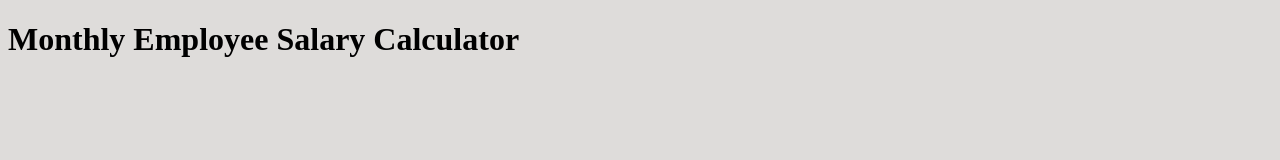
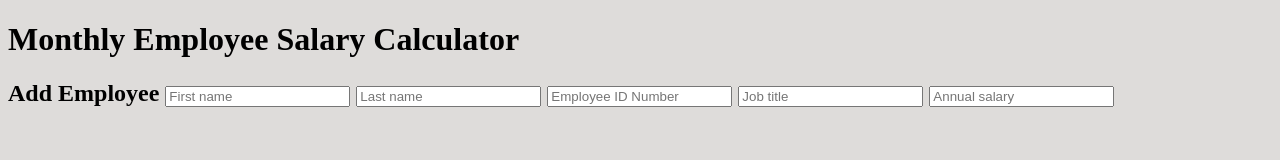
Before and after one commit to jmbielejeski/weekend1-salary-calculator, a plain HTML site: page index.html in a window 1280 px wide. Drawn offline with Linux system fonts and the light colour scheme.

Commit message:
Added basic input fields for first name, last nama, id number, job title, annual salary

```diff
--- a/index.html
+++ b/index.html
@@ -10,5 +10,34 @@
   </head>
   <body>
     <h1>Monthly Employee Salary Calculator</h1>
+    <h2>
+      <form>
+        Add Employee
+
+        <label>
+          <input type="text" placeholder="First name" id="firstName" />
+        </label>
+
+        <label>
+          <input type="text" placeholder="Last name" id="lastName" />
+        </label>
+
+        <label>
+          <input
+            type="number"
+            placeholder="Employee ID Number"
+            id="employeeID"
+          />
+        </label>
+
+        <label>
+          <input type="text" placeholder="Job title" id="jobTitle" />
+        </label>
+
+        <label>
+          <input type="number" placeholder="Annual salary" id="annualSalary" />
+        </label>
+      </form>
+    </h2>
   </body>
 </html>
```
Also changed, not shown: 1 other file.
